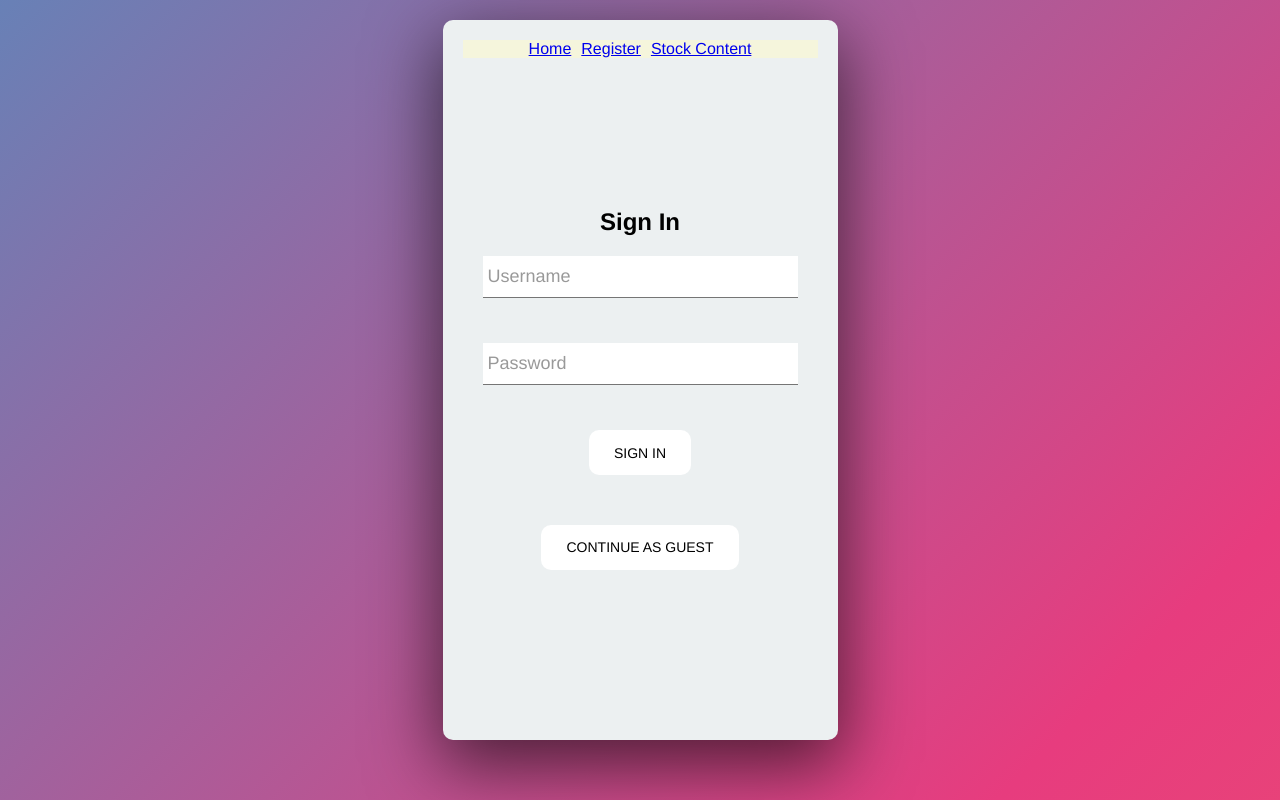
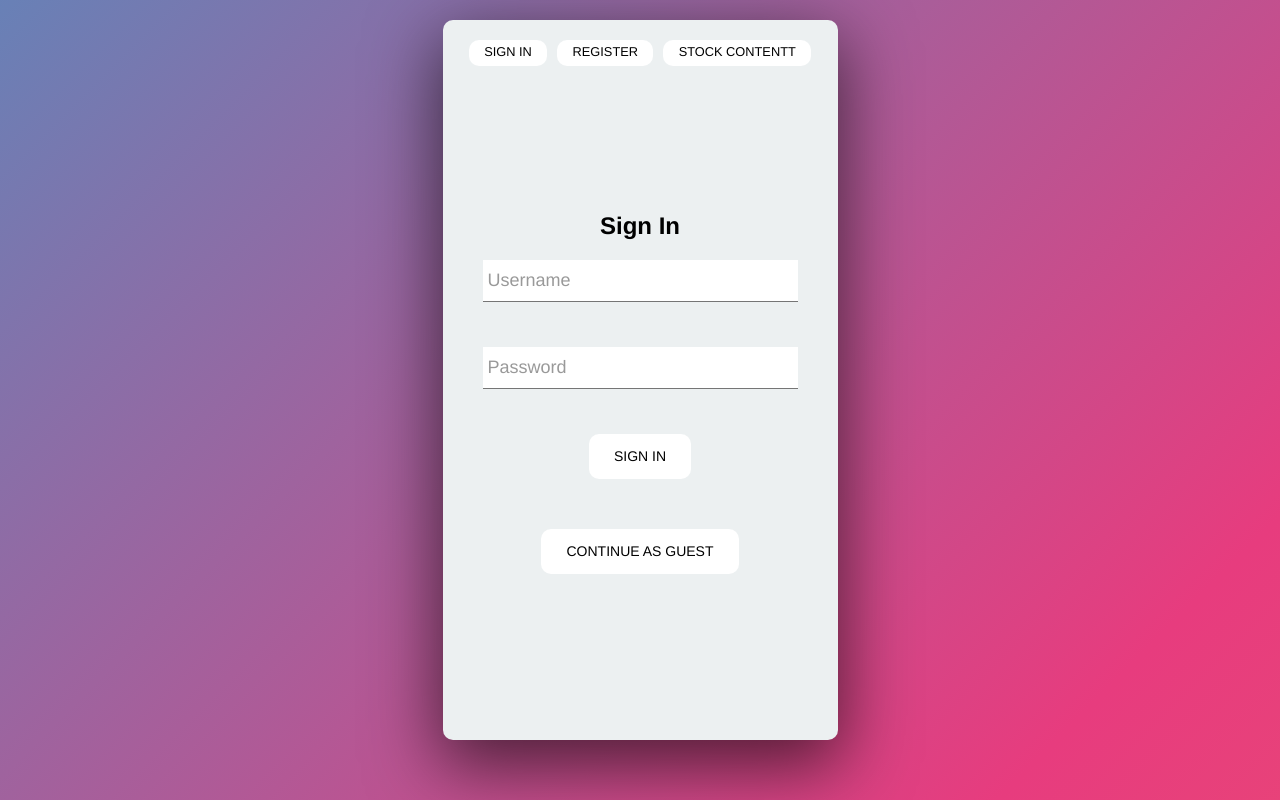
Before and after one commit to bchh325/trading-site, a React (Create React App) app: page /#/ in a window 1280 px wide. Built offline with nearby package versions, Linux system fonts and the light colour scheme; no server answers; what aws-amplify would draw is missing.

Commit message:
nav styling

```diff
--- a/src/components/Login.jsx
+++ b/src/components/Login.jsx
@@ -104,7 +104,7 @@ export default function Login() {
                     <button type="submit" className={styles.submit}><span>Sign In</span></button>
                 </form>
                 <div className={styles["button-container"]}>
-                    <button className={`${styles.submit} ${styles["guest-button"]}`} onClick={handleGuest}><span>Continue as Guest</span></button>
+                    <button className={styles.submit} onClick={handleGuest}><span>Continue as Guest</span></button>
                 </div>
             </div>
         </div>
--- a/src/components/NavBar.jsx
+++ b/src/components/NavBar.jsx
@@ -6,9 +6,9 @@ import styles from './css_modules/NavBar.module.css'
 export default function NavBar() {
     return (
         <div className={styles.nav}>
-            <NavLink className={styles["nav-button"]} exact="true" to="/">Home</NavLink>
-            <NavLink className={styles["nav-button"]} to="/register">Register</NavLink>
-            <NavLink className={styles["nav-button"]} to="/stocks">Stock Content</NavLink>
+            <NavLink className={styles["nav-button"]} exact="true" to="/"><span>Sign In</span></NavLink>
+            <NavLink className={styles["nav-button"]} to="/register"><span>Register</span></NavLink>
+            <NavLink className={styles["nav-button"]} to="/stocks"><span>Stock Content</span>t</NavLink>
         </div>
     )
 }
--- a/src/components/css_modules/NavBar.module.css
+++ b/src/components/css_modules/NavBar.module.css
@@ -1,11 +1,68 @@
 .nav {
     color: white;
-    background-color: beige;
     display: flex;
     justify-content: center;
     column-gap: 10px;
 }
 
 .nav-button {
-    /* background-color: aqua; */
+    appearance: none;
+    background-color: #FFFFFF;
+    border-width: 0;
+    box-sizing: border-box;
+    color: #000000;
+    cursor: pointer;
+    display: inline-block;
+    font-family: Clarkson, Helvetica, sans-serif;
+    font-size: 0.8rem;
+    font-weight: 500;
+    letter-spacing: 0;
+    line-height: 1em;
+    border-radius: 10px;
+    margin: 0;
+    opacity: 1;
+    outline: 0;
+    padding: 0.5em 1.2em;
+    position: relative;
+    text-align: center;
+    text-decoration: none;
+    text-rendering: geometricprecision;
+    text-transform: uppercase;
+    transition: opacity 300ms cubic-bezier(.694, 0, 0.335, 1), background-color 100ms cubic-bezier(.694, 0, 0.335, 1), color 100ms cubic-bezier(.694, 0, 0.335, 1);
+    user-select: none;
+    -webkit-user-select: none;
+    touch-action: manipulation;
+    vertical-align: baseline;
+    white-space: nowrap;
 }
+
+.nav-button:before {
+    border-radius: 10px;
+    animation: opacityFallbackOut .5s step-end forwards;
+    backface-visibility: hidden;
+    background-color: #AEE8F5;
+    clip-path: polygon(-1% 0, 0 0, -25% 100%, -1% 100%);
+    content: "";
+    height: 100%;
+    left: 0;
+    position: absolute;
+    top: 0;
+    transform: translateZ(0);
+    transition: clip-path .5s cubic-bezier(.165, 0.84, 0.44, 1), -webkit-clip-path .5s cubic-bezier(.165, 0.84, 0.44, 1);
+    width: 100%;
+}
+
+.nav-button:hover:before {
+    animation: opacityFallbackIn 0s step-start forwards;
+    clip-path: polygon(0 0, 101% 0, 101% 101%, 0 101%);
+}
+
+.nav-button:after {
+    background-color: #FFFFFF;
+}
+
+.nav-button span {
+    z-index: 1;
+    position: relative;
+    pointer-events: none;
+}
```
